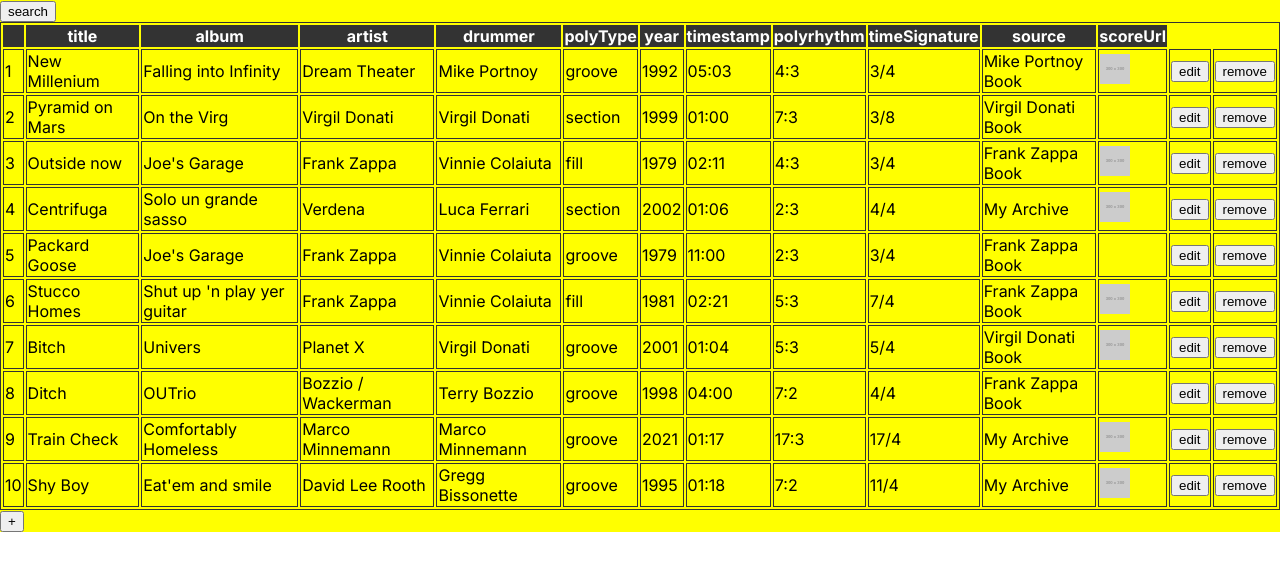
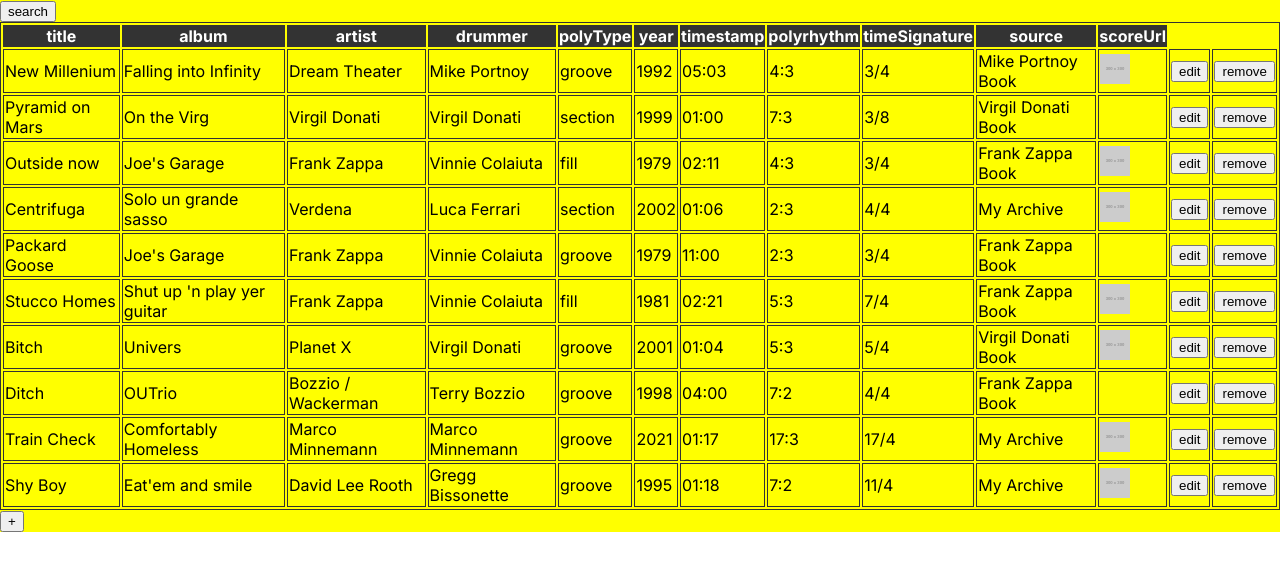
Before and after one commit to MarcoMaz/polylistsongs, a Next.js app: page / in a window 1280 px wide. Shown: the top 570 px of the page. Built offline with nearby package versions, Linux system fonts and the light colour scheme.

Commit message:
- remove ID from table

```diff
--- a/src/components/TableSongs/TableSongs.tsx
+++ b/src/components/TableSongs/TableSongs.tsx
@@ -31,7 +31,6 @@
     <table>
       <thead>
         <tr>
-          <th></th>
           {tableFields.map((str, index) => {
             return <th key={index}>{str}</th>;
           })}
@@ -41,7 +40,6 @@
         {songs.map(({ ...props }) => {
           return (
             <tr key={props.id}>
-              <td>{props.id}</td>
               <td>{props.title}</td>
               <td>{props.album}</td>
               <td>{props.artist}</td>
```
